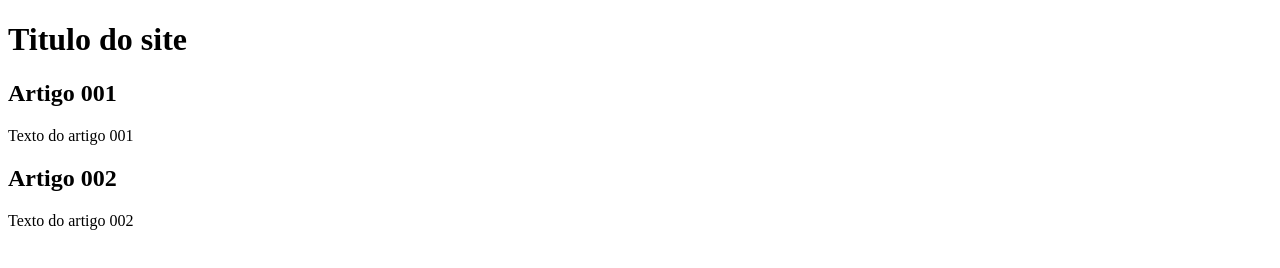
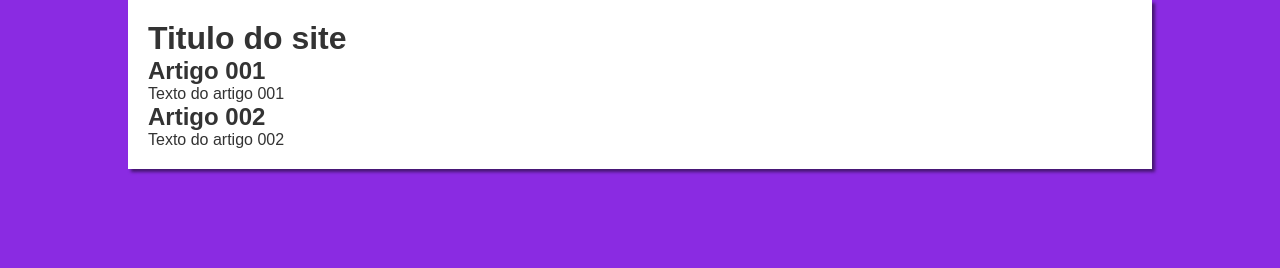
Before and after one commit to otavioborges1991/Projeto-Site, a plain HTML site: page index.html in a window 1280 px wide. Drawn offline with Linux system fonts and the light colour scheme.

Commit message:
Estilo criado

```diff
--- /dev/null
+++ b/estilos/estilo.css
@@ -0,0 +1,22 @@
+@charset "UTF-8";
+
+* {
+    margin: 0;
+    padding: 0;
+    box-sizing: border-box;
+}
+
+body {
+    background-color: blueviolet;
+    font-family: Arial, Helvetica, sans-serif;
+    font-size: 16px;
+    color: #333;
+}
+
+main {
+    width: 80%;
+    margin: 0 auto;
+    padding: 20px;
+    background-color: white;
+    box-shadow: 3px 3px 3px rgba(0, 0, 0, 0.5);
+}
--- a/index.html
+++ b/index.html
@@ -4,6 +4,7 @@
     <meta charset="UTF-8">
     <meta name="viewport" content="width=device-width, initial-scale=1.0">
     <title>Documento</title>
+    <link rel="stylesheet" href="estilos/estilo.css">
 </head>
 <body>
     <main>
```
